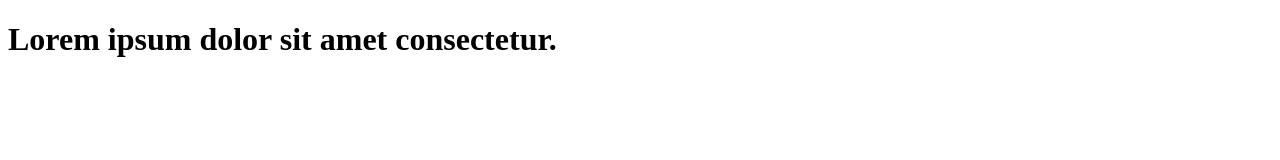
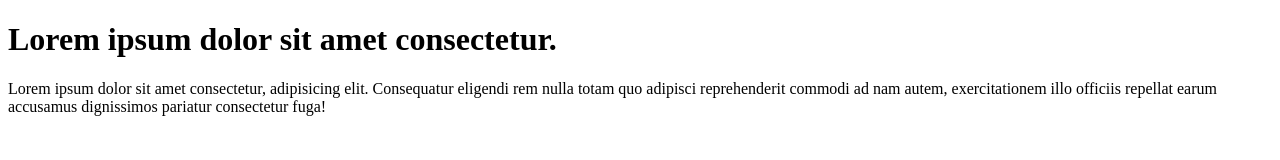
Before and after one commit to MihirPatel011/learn-git, a plain HTML site: page index.html in a window 1280 px wide. Drawn offline with Linux system fonts and the light colour scheme.

Commit message:
add paragraph to code

```diff
--- a/index.html
+++ b/index.html
@@ -7,5 +7,6 @@
 </head>
 <body>
     <h1>Lorem ipsum dolor sit amet consectetur.</h1>
+    <p>Lorem ipsum dolor sit amet consectetur, adipisicing elit. Consequatur eligendi rem nulla totam quo adipisci reprehenderit commodi ad nam autem, exercitationem illo officiis repellat earum accusamus dignissimos pariatur consectetur fuga!</p>
 </body>
 </html>
```
